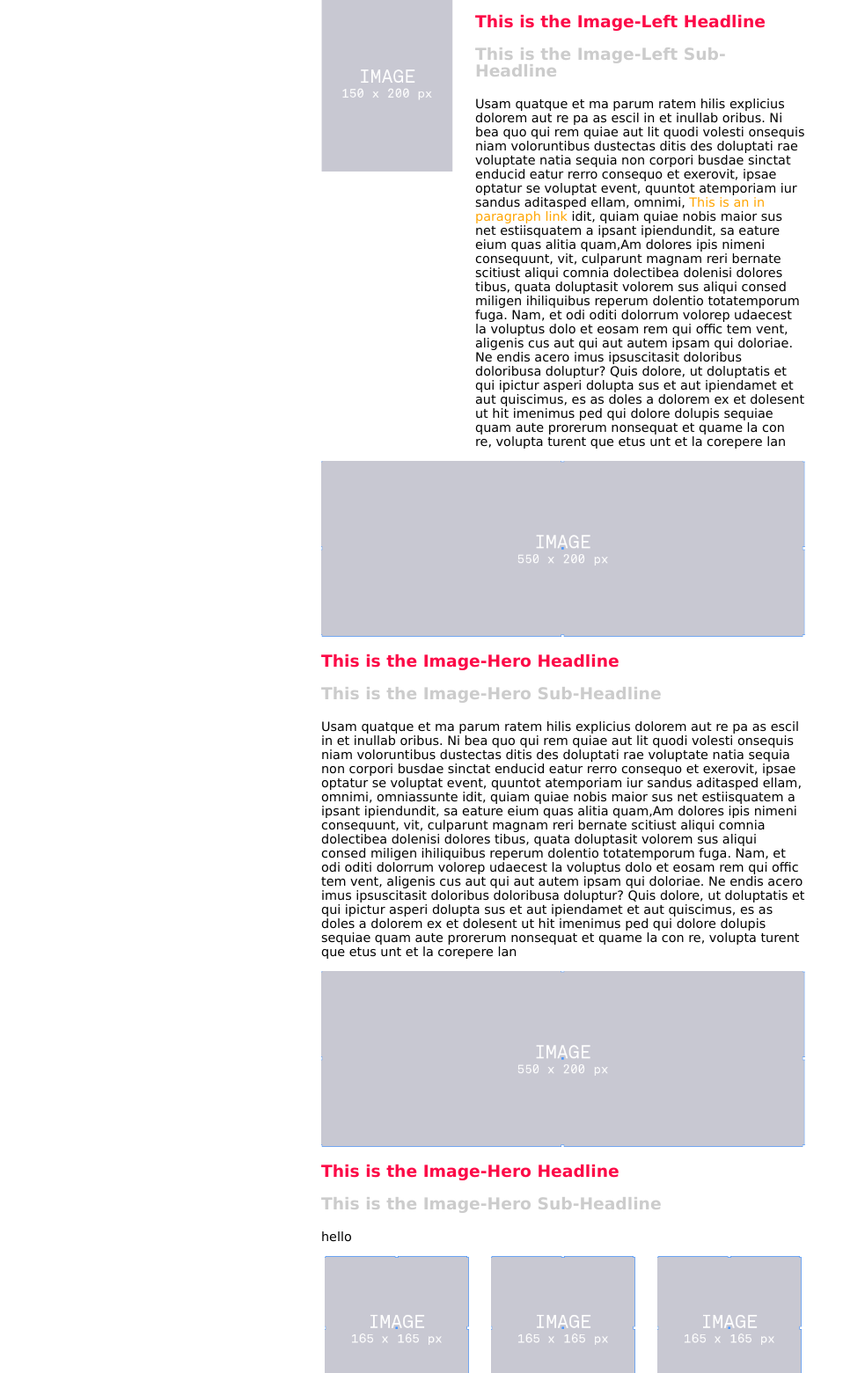
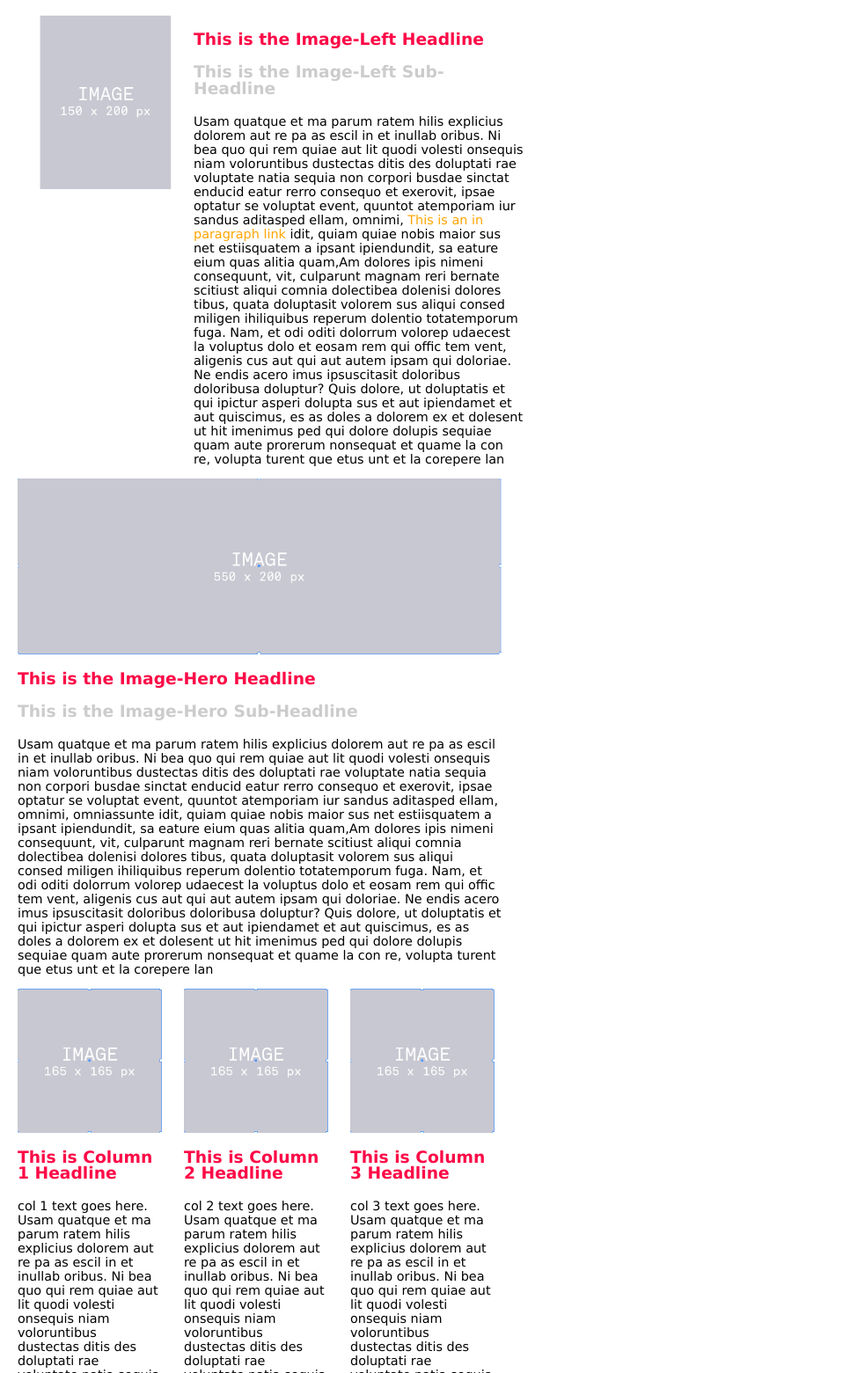
Before and after one commit to helloplease/saic-grad-newsletter, a plain HTML site: page index.html in a window 1280 px wide. Shown: the part 226-1787 px from the top of the page at 88% size, without its empty margins (0-983 px from the left). Drawn offline with Linux system fonts and the light colour scheme.

Commit message:
left-align

```diff
--- a/index.html
+++ b/index.html
@@ -213,14 +213,14 @@ Email on Acid - http://www.emailonacid.com/blog/details/C18/doctype_-_the_black_
 </head>
 <body>
 	<!-- Wrapper/Container Table: Use a wrapper table to control the width and the background color consistently of your email. Use this approach instead of setting attributes on the body tag. -->
-	<table cellpadding="0" cellspacing="0" border="0" id="backgroundTable" bgcolor="22222">
+	<table cellpadding="20" cellspacing="0" border="0" id="backgroundTable" bgcolor="22222" align="left">
 	<tr>
-		<td width="600" align="center" bgcolor="ffffff">
+		<td width="600" align="left" bgcolor="ffffff">
 
 		<!-- Tables are the most common way to format your email consistently. Set your table widths inside cells and in most cases reset cellpadding, cellspacing, and border to zero. Use nested tables as a way to space effectively in your message. -->
 
 		<!-- Table: Top Banner -->
-		<table cellpadding="0" cellspacing="0" border="0" align="center">
+		<table cellpadding="0" cellspacing="0" border="0">
 			<tr>
 				<td width="600" valign="top">
 					<!-- Header image goes here -->
@@ -231,8 +231,8 @@ Email on Acid - http://www.emailonacid.com/blog/details/C18/doctype_-_the_black_
 		<!-- End Table: Top Banner -->
 
 		<!-- Table: Newsletter Title -->
-		<table cellpadding="0" cellspacing="0" border="0" align="center">
-			<tr align="left">
+		<table cellpadding="0" cellspacing="0" border="0">
+			<tr>
 				<td width="600" valign="top">
 					<!-- Title goes here -->
 					<h1>New Title</h1>
@@ -244,7 +244,7 @@ Email on Acid - http://www.emailonacid.com/blog/details/C18/doctype_-_the_black_
 		<!-- End Table: Newsletter Title -->
 
 		<!-- Content: Image Left -->
-		<table cellpadding="0" cellspacing="0" border="0" align="center" width="600">
+		<table cellpadding="0" cellspacing="0" border="0" width="600">
 			<tr>
 				<td width="25" valign="top"></td>
 				<td width="150" valign="top">
@@ -266,9 +266,9 @@ Email on Acid - http://www.emailonacid.com/blog/details/C18/doctype_-_the_black_
 		<!-- Content End: Image Left -->
 
 		<!-- Content: Image Hero -->
-		<table cellpadding="0" cellspacing="0" border="0" align="center">
+		<table cellpadding="0" cellspacing="0" border="0">
 			<tr>
-				<td width="550" valign="top" align="center">
+				<td width="550" valign="top">
 					<!-- Image goes here -->
 					<img class="image_fix" src="./images/hero-image.png" alt="Your alt text" title="Your title text" width="550" height="200px">
 				</td>
@@ -284,24 +284,7 @@ Email on Acid - http://www.emailonacid.com/blog/details/C18/doctype_-_the_black_
 		</table>
 		<!-- Content End: Image Hero -->
 
-				<!-- Content: Image Hero -->
-		<table cellpadding="0" cellspacing="0" border="0" align="center">
-			<tr>
-				<td width="550" valign="top" align="center">
-					<!-- Image goes here -->
-					<img class="image_fix" src="./images/hero-image.png" alt="Your alt text" title="Your title text" width="550" height="200px">
-				</td>
-			</tr>
-			<tr>
-				<td width="550" valign="top">
-					<!-- Title goes here -->
-					<h3>This is the Image-Hero Headline</h3>
-					<h3 style="color:#cccccc ! important;">This is the Image-Hero Sub-Headline</h3>
-					<p margin="1em 0">hello</p>
-				</td>
-			</tr>
-		</table>
-		<!-- Content End: Image Hero -->
+
 
 		<!-- Content: 3-col Image -->
 		<table cellpadding="0" cellspacing="0" border="0">
@@ -377,7 +360,7 @@ Email on Acid - http://www.emailonacid.com/blog/details/C18/doctype_-_the_black_
 		<!-- Content End: 2-col Image -->
 
 		<!-- Footer -->
-		<table cellpadding="0" cellspacing="0" border="0" align="center" bgcolor="#ff0066" width="600">
+		<table cellpadding="0" cellspacing="0" border="0" bgcolor="#ff0066" width="600">
 			<tr align="center">
 				<td width="200" valign="top">
 					<h5 style="color:white ! important;">Links</h5>
```
